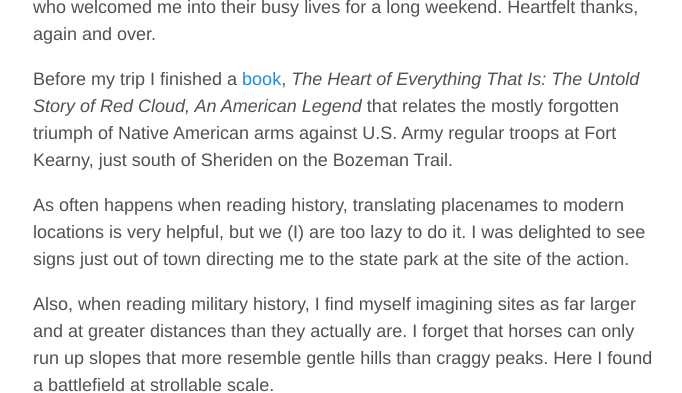
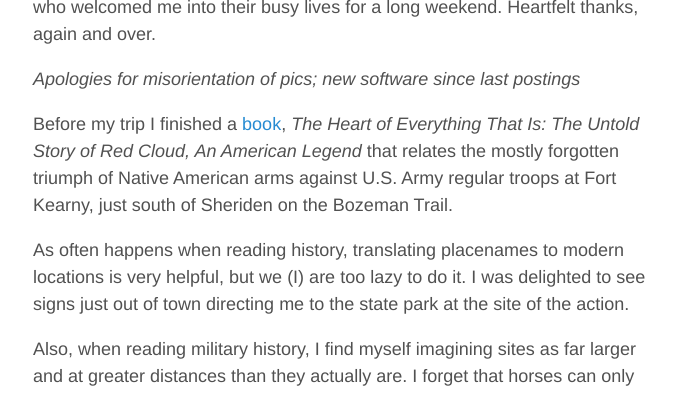
Before and after one commit to technocrat/marlow.github.io, a Jekyll site: the page built from _posts/2017-06-28-devilstower.md, in a window 1280 px wide and 900 px high, scrolled down 612 px, cut to the strip 191-584 px from the top of the window. Shown: the whole strip, without its empty margins (292-974 px from the left). Built offline with Jekyll 4.4.1, drawn with Linux system fonts in a browser that asks for light colours.

Commit message:
Apologia

```diff
--- a/_posts/2017-06-28-devilstower.md
+++ b/_posts/2017-06-28-devilstower.md
@@ -13,6 +13,8 @@ I left my hosts, the wonderful Swindell family (Bryan, Cam, Sawyer and Neva)
 ![](https://s3-us-west-2.amazonaws.com/tuva/2017-06-28-Swindells.jpg)
 
 who welcomed me into their busy lives for a long weekend. Heartfelt thanks, again and over.
+
+*Apologies for misorientation of pics; new software since last postings*
 
 Before my trip I finished a [book], *The Heart of Everything That Is: The Untold Story of Red Cloud, An American Legend* that relates the mostly forgotten triumph of Native American arms against U.S. Army regular troops at Fort Kearny, just south of Sheriden on the Bozeman Trail.
 
```
